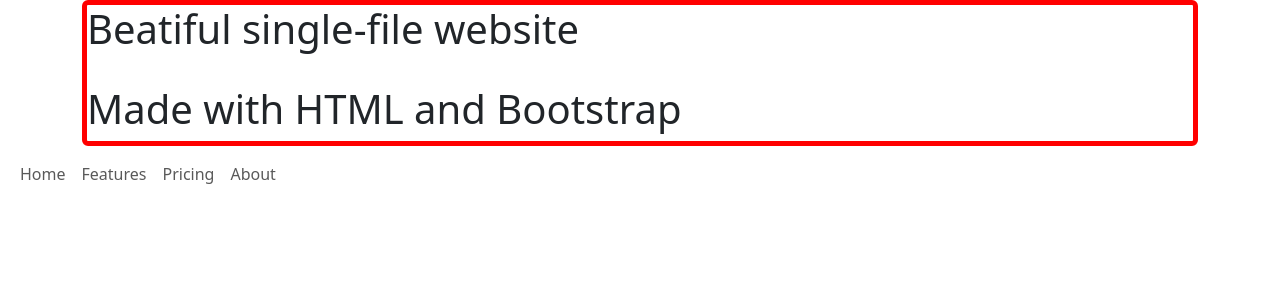
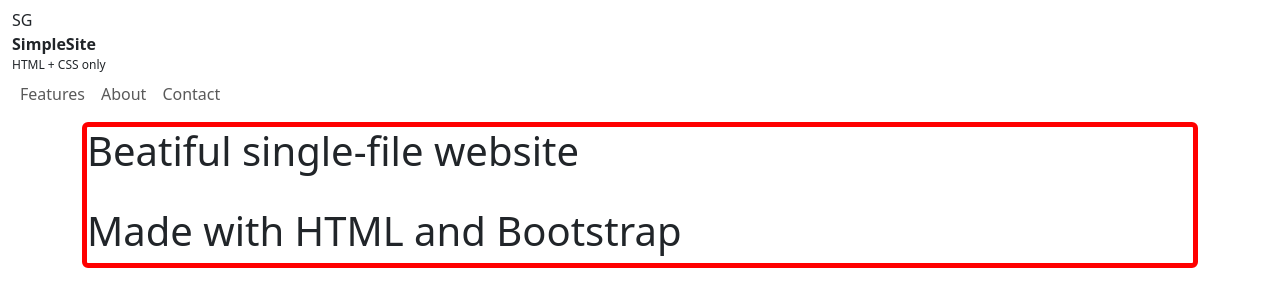
Before and after one commit to soggy8/praksaWebsite, a plain HTML site: page index2.html in a window 1280 px wide. Drawn offline with nearby package versions, Linux system fonts and the light colour scheme.

Commit message:
refactor index2.html for improved navbar structure and update styles2.css formatting

```diff
--- a/index2.html
+++ b/index2.html
@@ -7,6 +7,31 @@
     <link href="https://cdn.jsdelivr.net/npm/bootstrap@5.3.8/dist/css/bootstrap.min.css" rel="stylesheet" integrity="sha384-sRIl4kxILFvY47J16cr9ZwB07vP4J8+LH7qKQnuqkuIAvNWLzeN8tE5YBujZqJLB" crossorigin="anonymous">
     <link rel="stylesheet" href="styles2.css">
   </head>
+  <header>
+  <nav class="navbar navbar-expand-lg bg-body">
+    <div class="container-fluid">
+      <div class="brand">
+        <div class="logo">SG</div>
+        <div>
+          <div style="font-weight:800">SimpleSite</div>
+          <div style="font-size:12px;color:var(--muted)">HTML + CSS only</div>
+        </div>
+      <div class="collapse navbar-collapse" id="navbarExample01">
+        <ul class="navbar-nav me-auto mb-2 mb-lg-0">
+          <li class="nav-item">
+            <a class="nav-link" href="#features">Features</a>
+          </li>
+          <li class="nav-item">
+            <a class="nav-link" href="#about">About</a>
+          </li>
+          <li class="nav-item">
+            <a class="nav-link" href="#contact">Contact</a>
+          </li>
+        </ul>
+      </div>
+    </div>
+  </nav>
+</header>
   <body>
     <div class="container">
       <div class="card">
@@ -18,37 +43,4 @@
     </div>
     <script src="https://cdn.jsdelivr.net/npm/bootstrap@5.3.8/dist/js/bootstrap.bundle.min.js" integrity="sha384-FKyoEForCGlyvwx9Hj09JcYn3nv7wiPVlz7YYwJrWVcXK/BmnVDxM+D2scQbITxI" crossorigin="anonymous"></script>
   </body>
-<header>
-  <nav class="navbar navbar-expand-lg bg-body">
-    <div class="container-fluid">
-      <button
-        data-mdb-collapse-init
-        class="navbar-toggler"
-        type="button"
-        data-mdb-target="#navbarExample01"
-        aria-controls="navbarExample01"
-        aria-expanded="false"
-        aria-label="Toggle navigation"
-      >
-        <i class="fas fa-bars"></i>
-      </button>
-      <div class="collapse navbar-collapse" id="navbarExample01">
-        <ul class="navbar-nav me-auto mb-2 mb-lg-0">
-          <li class="nav-item active">
-            <a class="nav-link" aria-current="page" href="#">Home</a>
-          </li>
-          <li class="nav-item">
-            <a class="nav-link" href="#">Features</a>
-          </li>
-          <li class="nav-item">
-            <a class="nav-link" href="#">Pricing</a>
-          </li>
-          <li class="nav-item">
-            <a class="nav-link" href="#">About</a>
-          </li>
-        </ul>
-      </div>
-    </div>
-  </nav>
-</header>
 </html>
```
Also changed, not shown: styles2.css (line endings or trailing spaces).
